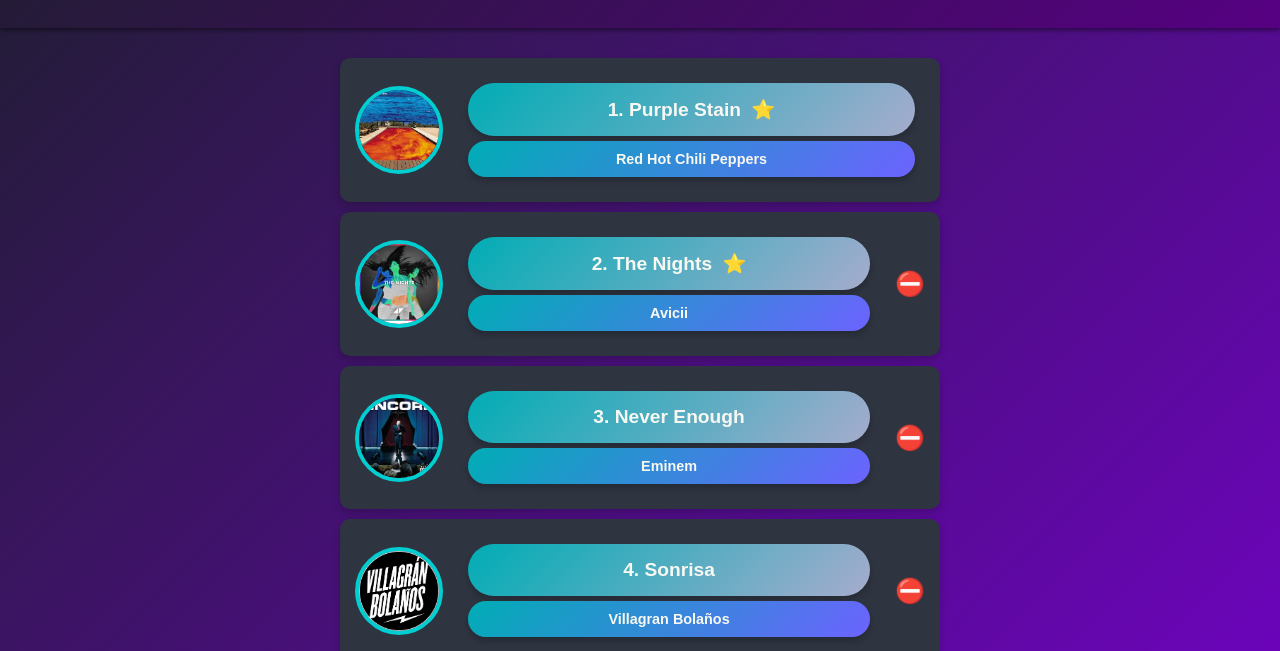
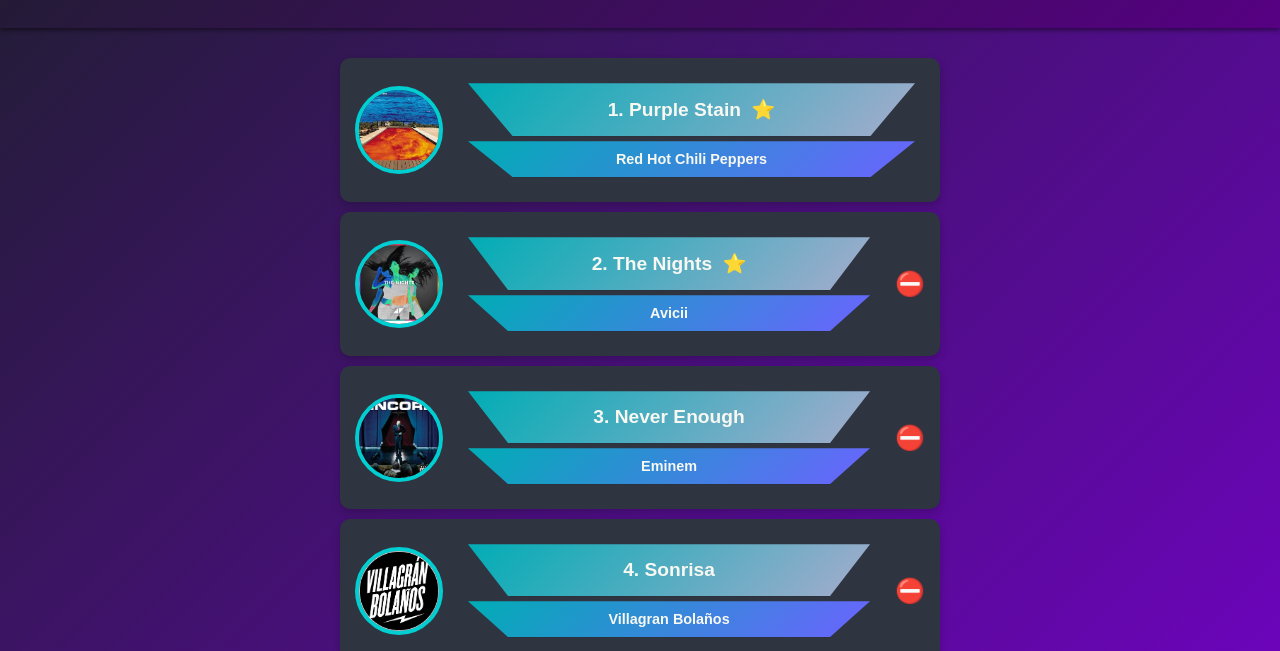
Before and after one commit to ayalaDavid/ElectivaMusic, a website: page index.html in a window 1280 px wide. Shown: the part 146-797 px from the top of the page. Drawn offline with nearby package versions, Linux system fonts and the light colour scheme.

Commit message:
Modifica el diseño a trapecios rectangulares

```diff
--- a/style.css
+++ b/style.css
@@ -81,7 +81,7 @@
   padding: 10px;
 }
 
-/* Cilindro para la canción */
+/* Trapecio para la canción */
 ul#ranking li .song-info .title {
   position: relative;
   background: linear-gradient(135deg, #00ADB5, #A6ACCD); /* Gradiente para el título */
@@ -90,11 +90,11 @@
   font-size: 1.2rem;
   font-weight: bold;
   text-align: center;
-  border-radius: 50px; /* Bordes completamente redondeados para cilindro */
+  clip-path: polygon(0 0, 100% 0, 90% 100%, 10% 100%); /* Forma de trapecio rectangular */
   box-shadow: 0 4px 6px rgba(0, 0, 0, 0.2); /* Sombra suave */
 }
 
-/* Cilindro para el artista */
+/* Trapecio para el artista */
 ul#ranking li .song-info .artist {
   position: relative;
   background: linear-gradient(135deg, #00ADB5, #6C63FF); /* Gradiente para el artista */
@@ -103,9 +103,10 @@
   font-size: 0.9rem;
   font-weight: bold;
   text-align: center;
-  border-radius: 50px; /* Bordes completamente redondeados para cilindro */
+  clip-path: polygon(0 0, 100% 0, 90% 100%, 10% 100%); /* Forma de trapecio rectangular */
   box-shadow: 0 4px 6px rgba(0, 0, 0, 0.2); /* Sombra suave */
 }
+
 
 /* Flechas dinámicas */
 ul#ranking li .arrow {
```
